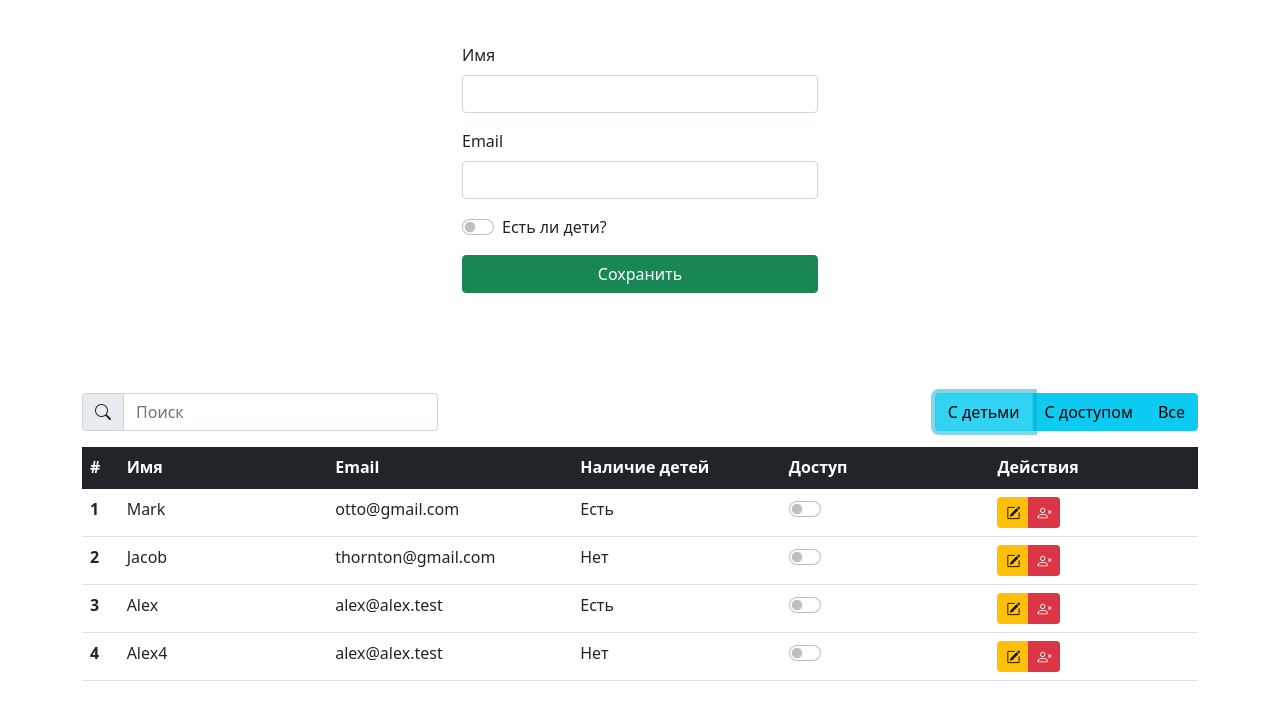
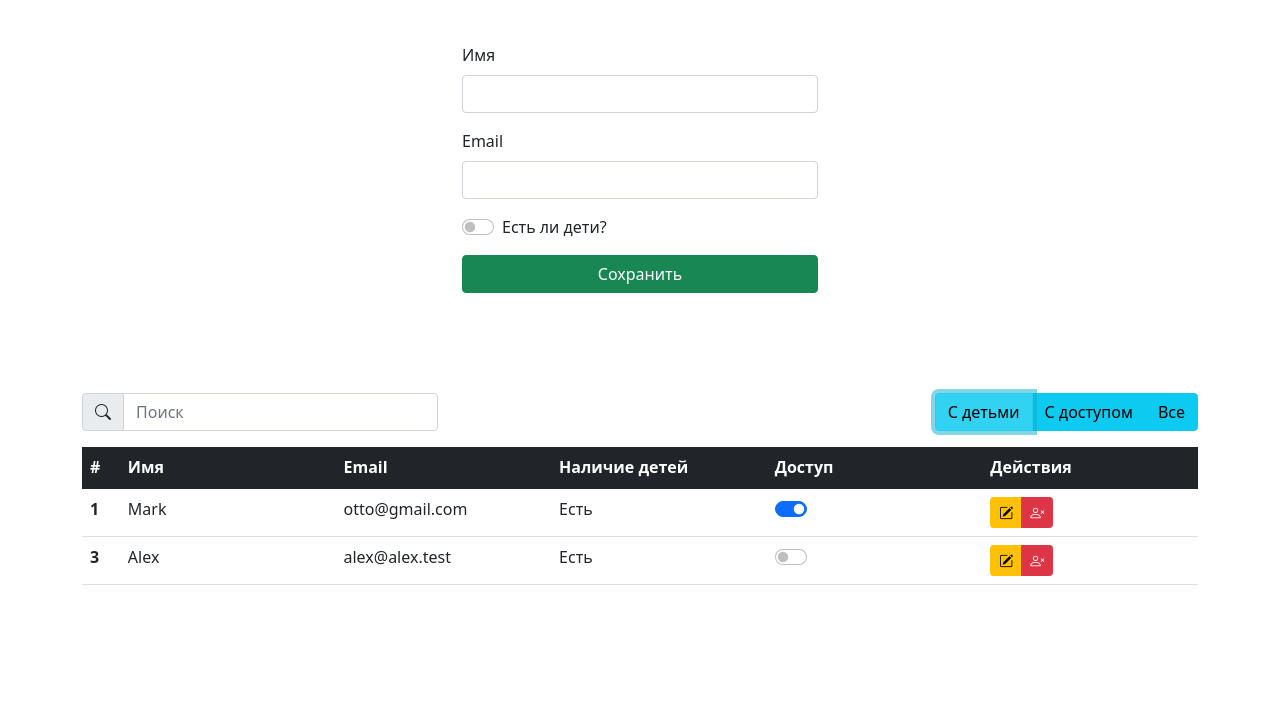
Before and after one commit to Velmoren/json-server-test, a website with bundled scripts: page index.html in a window 1280 px wide. Both pictures are taken after a click on the button "С детьми". Shown: the part 63-774 px from the top of the page. Built offline with nearby package versions, Linux system fonts and the light colour scheme; data requests are answered from the project's data file.

Commit message:
add filters, sort, search

```diff
--- a/db/db.json
+++ b/db/db.json
@@ -4,7 +4,7 @@
       "name": "Mark",
       "email": "otto@gmail.com",
       "children": true,
-      "permissions": false,
+      "permissions": true,
       "id": 1
     },
     {
--- a/index.html
+++ b/index.html
@@ -80,7 +80,7 @@
                                 <th scope="col">#</th>
                                 <th scope="col">Имя</th>
                                 <th scope="col">Email</th>
-                                <th scope="col">Наличие детей</th>
+                                <th scope="col" id="sort-children">Наличие детей</th>
                                 <th scope="col">Доступ</th>
                                 <th scope="col">Действия</th>
                             </tr>
--- a/src/index.js
+++ b/src/index.js
@@ -4,6 +4,9 @@ import { UserService } from "./modules/userService"
 import { removeUsers } from "./modules/removeUsers"
 import { changePermissions } from './modules/changePermissions'
 import { editUsers } from './modules/editUsers'
+import { filterUsers } from './modules/filterUsers'
+import { searchUsers } from './modules/searchUsers'
+import { sortUsers } from './modules/sortUsers'
 
 window.userService = new UserService
 
@@ -15,3 +18,6 @@ addUsers()
 removeUsers()
 changePermissions()
 editUsers()
+filterUsers()
+searchUsers()
+sortUsers()
--- /dev/null
+++ b/src/modules/filterUsers.js
@@ -0,0 +1,25 @@
+import { render } from "./render"
+
+export const filterUsers = () => {
+    const btnIsChildren = document.getElementById('btn-isChildren')
+    const btnIsPermissions = document.getElementById('btn-isPermissions')
+    const btnIsAll = document.getElementById('btn-isAll')
+
+    btnIsChildren.addEventListener('click', ()=> {
+        userService.getFilterUsers('children').then(users => {
+            render(users)
+        })
+    })
+
+    btnIsPermissions.addEventListener('click', ()=> {
+        userService.getFilterUsers('permissions').then(users => {
+            render(users)
+        })
+    })
+
+    btnIsAll.addEventListener('click', ()=> {
+        userService.getUsers().then(users => {
+            render(users)
+        })
+    })
+}
--- /dev/null
+++ b/src/modules/helpers.js
@@ -0,0 +1,9 @@
+export const debounce = (f, ms) => {
+    let timer;
+
+    return (...args) => {
+      clearTimeout(timer);
+
+      timer = setTimeout(() => { f.apply(this, args); }, ms);
+    };
+}
--- /dev/null
+++ b/src/modules/searchUsers.js
@@ -0,0 +1,14 @@
+import { render } from "./render"
+import { debounce } from "./helpers"
+
+export const searchUsers = () => {
+    const inputSearch = document.getElementById('search-input')
+
+    const debounceSearch = debounce(() => {
+        userService.getSearchUsers(inputSearch.value).then(users => {
+            render(users)
+        })
+    }, 300)
+
+    inputSearch.addEventListener('input', debounceSearch)
+}
--- /dev/null
+++ b/src/modules/sortUsers.js
@@ -0,0 +1,17 @@
+import { render } from "./render"
+
+export const sortUsers = () => {
+    const sortChildren = document.getElementById('sort-children')
+
+    let isSort = false
+
+    sortChildren.style.cursor = 'pointer'
+
+    sortChildren.addEventListener('click', () => {
+        isSort = !isSort
+
+        userService.getSortUsers(isSort).then(users => {
+            render(users);
+        })
+    })
+}
--- a/src/modules/userService.js
+++ b/src/modules/userService.js
@@ -42,4 +42,16 @@ export class UserService {
             },
         }).then(res => res.json())
     }
+
+    getFilterUsers(filterOption) {
+        return fetch(`http://localhost:4545/users?${filterOption}=true`).then(res => res.json())
+    }
+
+    getSearchUsers(value) {
+        return fetch(`http://localhost:4545/users?${value !== '' ? `name_like=${value}` : ''}`).then(res => res.json())
+    }
+    getSortUsers(sortOption) {
+        return fetch(`http://localhost:4545/users?_sort=children&_order=${sortOption ? 'asc' : 'desc'}`).then(res => res.json())
+    }
+
 }
```
Also changed, not shown: dist/main.js.
